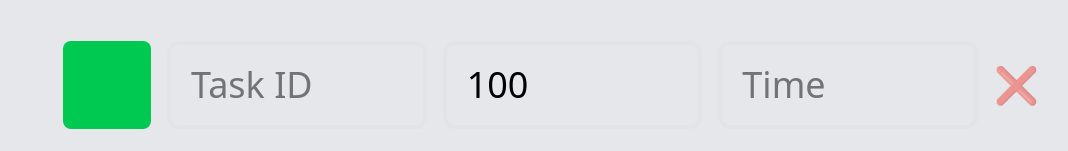
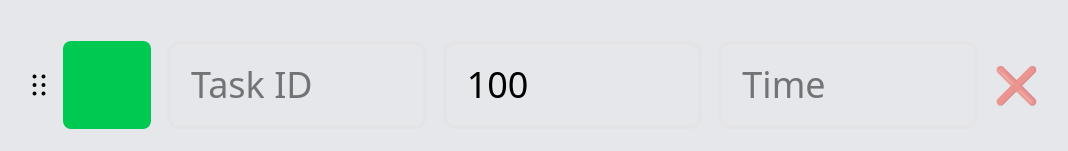
Before and after one commit to PedroL22/Task-Calculator, a React (Vite) app: page / in a window 1280 px wide. Shown: the part 135-286 px from the top of the page, without its empty margins (89-1157 px from the left). Built offline with nearby package versions, Linux system fonts and the light colour scheme.

Commit message:
✨ feat: Add drag to reorder functionality

```diff
--- a/src/App.tsx
+++ b/src/App.tsx
@@ -1,7 +1,7 @@
 import { useEffect, useState } from 'react'
 
-import { ClipboardTextIcon } from '@phosphor-icons/react/dist/ssr'
-import { AnimatePresence, LayoutGroup, motion } from 'motion/react'
+import { ClipboardTextIcon, DotsSixVerticalIcon } from '@phosphor-icons/react'
+import { LayoutGroup, Reorder, motion, useDragControls } from 'motion/react'
 import { toast } from 'sonner'
 import { AddTaskButton } from '~/components/AddTaskButton'
 import { ExportButton } from '~/components/ExportButton'
@@ -23,8 +23,11 @@ import { useTaskStore } from '~/store/useTaskStore'
 
 export const App = () => {
   const { hoursToWork, setHoursToWork, exportWithCurrentDate, exportWithTotalHours } = useConfigStore()
-  const { tasks, addTask, removeTask, updateTask, resetTasks } = useTaskStore()
-  const [remainingTime, setRemainingTime] = useState(8)
+  const { tasks, addTask, removeTask, updateTask, resetTasks, reorderTasks } = useTaskStore()
+  const [remainingTime, setRemainingTime] = useState(hoursToWork)
+  const [isDragging, setIsDragging] = useState(false)
+
+  const dragControls = useDragControls()
 
   const dataLines = tasks.map(({ code, percentage, time }) => `${code}, ${percentage}%, ${time}`)
   const totalHours = tasks.reduce((sum, t) => sum + (t.time || 0), 0)
@@ -56,9 +59,8 @@ export const App = () => {
   }
 
   useEffect(() => {
-    const totalHours = tasks.reduce((acc, task) => acc + (task.time || 0), 0)
     setRemainingTime(hoursToWork - totalHours)
-  }, [tasks, hoursToWork])
+  }, [hoursToWork, totalHours])
 
   return (
     <main className='mx-auto min-h-screen max-w-(--breakpoint-lg) p-6'>
@@ -74,28 +76,31 @@ export const App = () => {
               max='12'
               maxLength={2}
               className='flex w-14 items-center rounded-xl px-2.5 py-1 text-4xl outline-none focus:border-gray-700 dark:bg-gray-700'
-              onChange={(e) => {
-                let value = e.target.value.slice(0, 2)
-                value = Math.min(Number.parseInt(value) || 0, 24).toString()
-                setHoursToWork(Number(value))
-              }}
+              onChange={(e) => setHoursToWork(Math.min(Math.max(+e.target.value || 0, 0), 24))}
             />
           </h2>
         </div>
 
         <motion.div className='mt-10 flex flex-col' layout>
-          <motion.div className='mb-6 flex flex-col space-y-4' layout>
-            <AnimatePresence>
-              {tasks.length ? (
-                tasks.map((task) => (
-                  <motion.div
+          <Reorder.Group axis='y' values={tasks} onReorder={reorderTasks} className='mb-6 flex flex-col space-y-4'>
+            {tasks.map((task) => (
+              <Reorder.Item
                 key={task.id}
-                    initial={{ opacity: 0, y: -20 }}
-                    animate={{ opacity: 1, y: 0 }}
-                    exit={{ opacity: 0, y: -20, transition: { duration: 0.1 } }}
-                    transition={{ duration: 0.3 }}
+                value={task}
+                dragListener={true}
+                dragControls={dragControls}
+                onDragStart={() => setIsDragging(true)}
+                onDragEnd={() => setIsDragging(false)}
                 layout
               >
+                <div className='relative'>
+                  <button
+                    type='button'
+                    className='-translate-y-1/2 -left-12 absolute top-1/2 cursor-grab p-2 active:cursor-grabbing'
+                  >
+                    <DotsSixVerticalIcon size={32} weight='bold' />
+                  </button>
+
                   <TaskRow
                     id={task.id}
                     description={task.description}
@@ -104,16 +109,14 @@ export const App = () => {
                     time={task.time}
                     canDelete={tasks.length > 1}
                     hoursToWork={hoursToWork}
+                    isDragging={isDragging}
                     onChange={updateTask}
                     onClose={() => removeTask(task.id)}
                   />
-                  </motion.div>
-                ))
-              ) : (
-                <p className='text-2xl'>No tasks added.</p>
-              )}
-            </AnimatePresence>
-          </motion.div>
+                </div>
+              </Reorder.Item>
+            ))}
+          </Reorder.Group>
 
           <motion.div className='flex items-center space-x-4' layout>
             <AddTaskButton onClick={addTask} />
--- a/src/components/TaskInput.tsx
+++ b/src/components/TaskInput.tsx
@@ -1,7 +1,7 @@
 import type { ComponentProps } from 'react'
 
 type TaskInputProps = ComponentProps<'input'> & {
-  title?: string
+  isDragging: boolean
 }
 
 export const TaskInput = (props: TaskInputProps) => {
@@ -9,7 +9,8 @@ export const TaskInput = (props: TaskInputProps) => {
     <input
       {...props}
       placeholder={props.placeholder}
-      className='w-full rounded-xl border-4 bg-gray-200 p-5 text-4xl outline-none [appearance:textfield] focus:border-gray-400 dark:text-black dark:placeholder:text-gray-600 [&::-webkit-inner-spin-button]:appearance-none [&::-webkit-outer-spin-button]:appearance-none'
+      data-is-dragging={props.isDragging}
+      className='w-full rounded-xl border-4 bg-gray-200 p-5 text-4xl outline-none transition-all ease-in [appearance:textfield] focus:border-gray-400 data-[is-dragging=true]:shadow-xl dark:text-black dark:placeholder:text-gray-600 [&::-webkit-inner-spin-button]:appearance-none [&::-webkit-outer-spin-button]:appearance-none'
     />
   )
 }
--- a/src/components/TaskRow.tsx
+++ b/src/components/TaskRow.tsx
@@ -19,6 +19,7 @@ import type { TaskEntity } from '~/entities/TaskEntity'
 type TaskRowProps = TaskEntity & {
   canDelete: boolean
   hoursToWork: number
+  isDragging: boolean
   onChange: (id: string, key: keyof TaskEntity, value: string | number | undefined) => void
   onClose: () => void
 }
@@ -73,7 +74,14 @@ export const TaskRow = (props: TaskRowProps) => {
           <TooltipProvider>
             <Tooltip>
               <TooltipTrigger asChild>
-                <div aria-hidden className={cn('size-22 shrink-0 cursor-pointer rounded-lg', taskColor)} />
+                <div
+                  aria-hidden
+                  data-is-dragging={props.isDragging}
+                  className={cn(
+                    'size-22 shrink-0 cursor-pointer rounded-lg transition-all ease-in data-[is-dragging=true]:shadow-xl',
+                    taskColor
+                  )}
+                />
               </TooltipTrigger>
 
               <TooltipContent side='bottom'>
@@ -112,7 +120,7 @@ export const TaskRow = (props: TaskRowProps) => {
 
             <button
               type='button'
-              className='mt-3 self-end rounded-lg bg-gray-200 px-4 py-2 font-medium text-black text-lg transition-all ease-in hover:opacity-80 active:opacity-70'
+              className='mt-3 cursor-pointer self-end rounded-lg bg-gray-200 px-4 py-2 font-medium text-black text-lg transition-all ease-in hover:opacity-80 active:opacity-70'
               onClick={handleSaveDescription}
             >
               Save
@@ -122,12 +130,14 @@ export const TaskRow = (props: TaskRowProps) => {
       </Dialog>
 
       <TaskInput
+        isDragging={props.isDragging}
         placeholder='Task ID'
         value={props.code}
         onChange={(e) => props.onChange(props.id, 'code', e.target.value)}
       />
 
       <TaskInput
+        isDragging={props.isDragging}
         placeholder='Percentage %'
         type='number'
         value={props.percentage === 0 ? '' : props.percentage}
@@ -141,6 +151,7 @@ export const TaskRow = (props: TaskRowProps) => {
       />
 
       <TaskInput
+        isDragging={props.isDragging}
         placeholder='Time'
         type='number'
         value={props.time === 0 ? '' : props.time}
@@ -157,7 +168,7 @@ export const TaskRow = (props: TaskRowProps) => {
         type='button'
         title='Delete task'
         disabled={!props.canDelete}
-        className='cursor-pointer text-4xl disabled:cursor-not-allowed disabled:opacity-50'
+        className='cursor-pointer select-none text-4xl disabled:cursor-not-allowed disabled:opacity-50'
         onClick={props.onClose}
       >
         ❌
--- a/src/store/useTaskStore.ts
+++ b/src/store/useTaskStore.ts
@@ -12,6 +12,7 @@ interface TaskStore {
   removeTask: (id: string) => void
   updateTask: (id: string, key: keyof TaskEntity, value: any) => void
   resetTasks: () => void
+  reorderTasks: (newOrder: TaskEntity[]) => void
 }
 
 const createDefaultTask = (): TaskEntity => {
@@ -82,6 +83,8 @@ export const useTaskStore = create<TaskStore>()(
             ],
           }
         }),
+
+      reorderTasks: (newOrder) => set({ tasks: newOrder }),
     }),
     {
       name: 'tasks',
```
Lines whose indentation alone changed are shown as unchanged.
